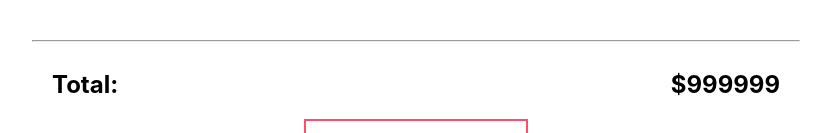
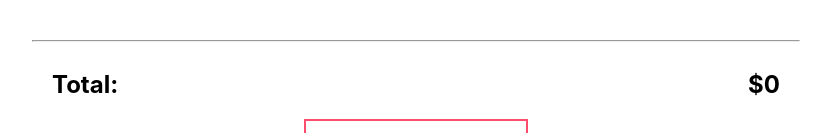
Before and after one commit to nirajankarki5/react-redux-cart, a React (Create React App) app: page / in a window 1280 px wide. Shown: the part 814-947 px from the top of the page, without its empty margins (224-1055 px from the left). Built offline with nearby package versions, Linux system fonts and the light colour scheme.

Commit message:
added clear cart functionality

```diff
--- a/src/components/CartContainer.js
+++ b/src/components/CartContainer.js
@@ -1,14 +1,18 @@
+import { useSelector, useDispatch } from "react-redux";
 import CartItem from "./CartItem";
-import cart from "../data";
+import { clearCart } from "../features/cart/cartSlice";
 
 const CartContainer = () => {
-  // if (isLoading) {
-  //   return <h1>Loading...</h1>;
-  // }
+  const dispatch = useDispatch();
+  const { cart, isLoading, total } = useSelector((store) => store.cart);
 
-  // if (cart.length === 0) {
-  //   return <h1>No items in cart</h1>;
-  // }
+  if (isLoading) {
+    return <h1>Loading...</h1>;
+  }
+
+  if (cart.length === 0) {
+    return <h1>No items in cart</h1>;
+  }
 
   return (
     <main>
@@ -20,10 +24,10 @@ const CartContainer = () => {
       <hr />
       <div className="total-container">
         <h2>Total:</h2>
-        <h2>$999999</h2>
+        <h2>${total}</h2>
       </div>
       <div className="clear-cart-btn">
-        <button onClick={() => console.log("CLICK")}>Clear Cart</button>
+        <button onClick={() => dispatch(clearCart())}>Clear Cart</button>
       </div>
     </main>
   );
--- a/src/features/cart/cartSlice.js
+++ b/src/features/cart/cartSlice.js
@@ -67,9 +67,9 @@ export default function cartReducer(state = initialState, action) {
 
 // ACTION CREATORS
 
-export const clearCart = () => {
+export function clearCart() {
   return { type: "CLEAR_CART" };
-};
+}
 
 export const removeItem = (id) => {
   return { type: "REMOVE_ITEM", id: id };
```
